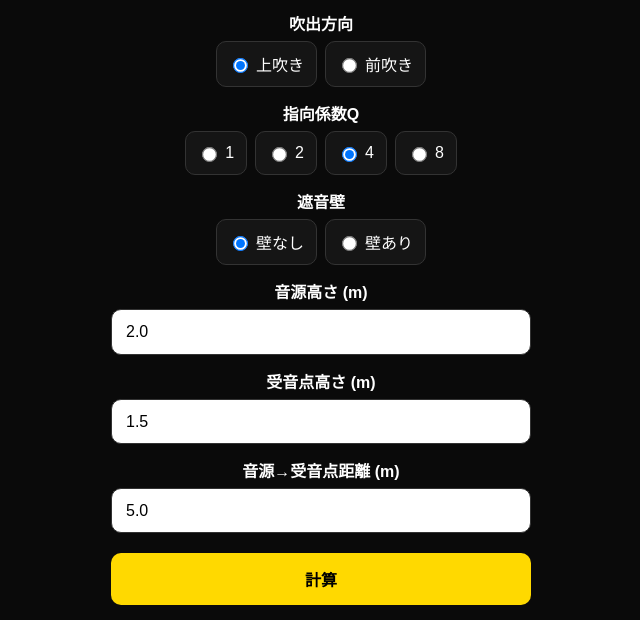
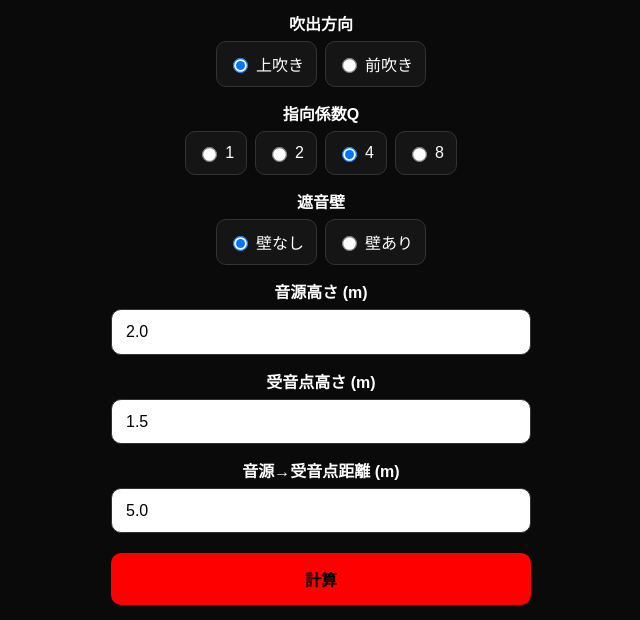
Before and after one commit to junnyarao-nsk/noizless-lite, a plain HTML site: page NOIZLESS_Engine_Lite.html in a window 1280 px wide. Shown: the part 145-765 px from the top of the page, without its empty margins (319-959 px from the left). Drawn offline with Linux system fonts and the light colour scheme.

Commit message:
Update NOIZLESS_Engine_Lite.html

```diff
--- a/NOIZLESS_Engine_Lite.html
+++ b/NOIZLESS_Engine_Lite.html
@@ -68,7 +68,7 @@ button{
     width: 100%;
     padding: 14px 16px;
     margin-top: 6px;
-    background: #ffd900;
+    background: red;
     border: none;
     border-radius: 10px;
     font-weight: bold;
```
